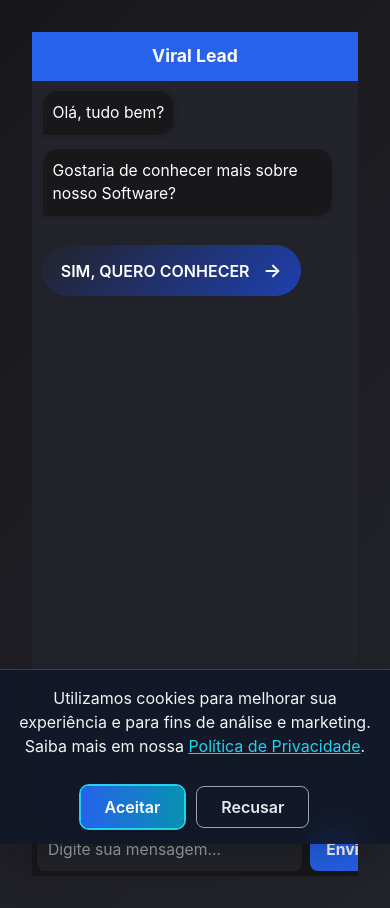
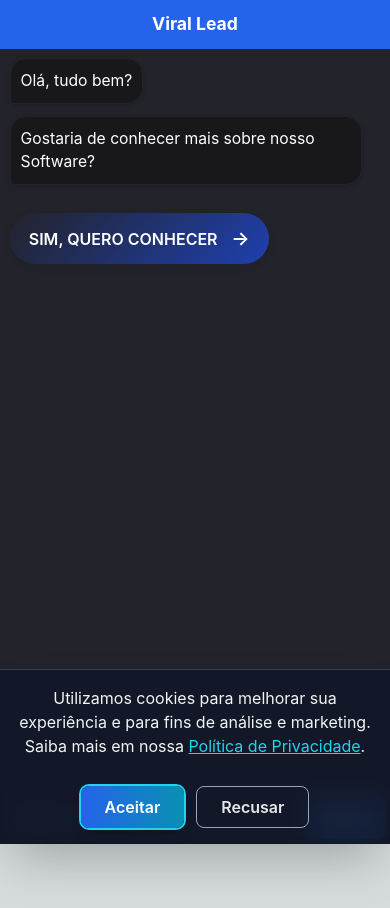
Before and after one commit to marceloayubbueno/viral-lead-site, a Next.js app: page /chat in a window 390 px wide. After the commit the page ends 844 px from the top, so only its background shows below. Built offline with nearby package versions, Linux system fonts and the light colour scheme.

Commit message:
fix: remove padding/margem do wrapper externo no mobile para chat fullscreen

```diff
--- a/src/app/globals.css
+++ b/src/app/globals.css
@@ -55,3 +55,14 @@
     @apply bg-gradient-to-r from-blue-600 to-cyan-600 bg-clip-text text-transparent;
   }
 }
+
+@media (max-width: 480px) {
+  .chat-outer-wrapper {
+    padding: 0 !important;
+    margin: 0 !important;
+    width: 100vw !important;
+    min-width: 100vw !important;
+    max-width: 100vw !important;
+    box-sizing: border-box !important;
+  }
+}
```
